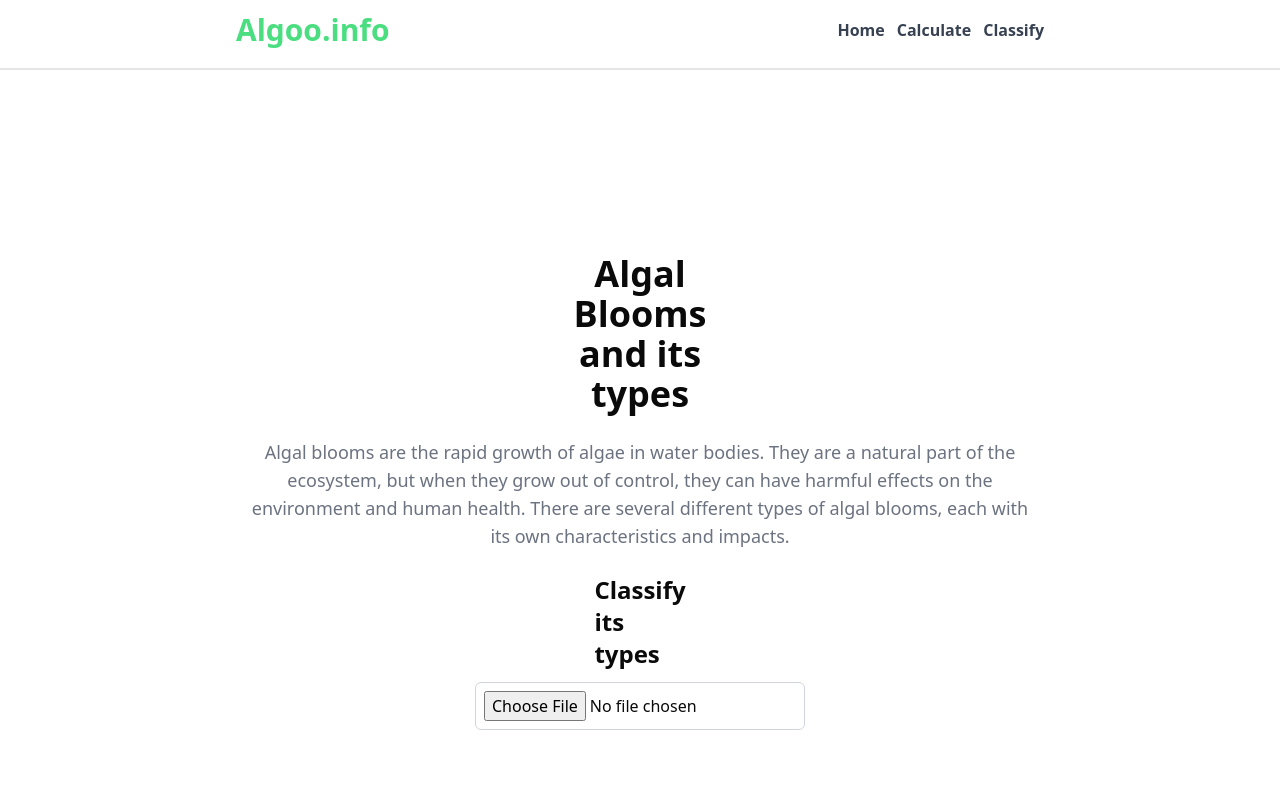
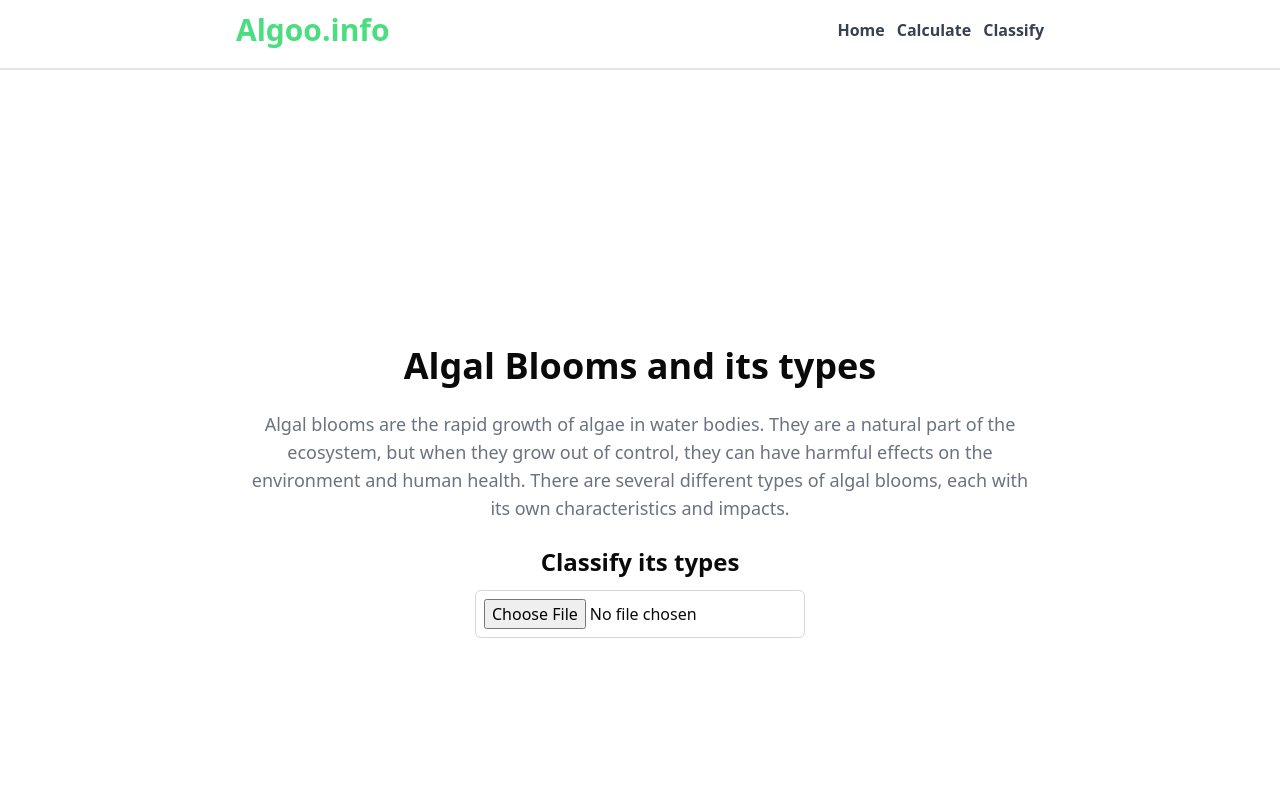
Before and after one commit to santoshyadav-29/El--Capital, a React (Vite) app: page /classify in a window 1280 px wide. Shown: the top 800 px of the page. Built offline with nearby package versions, Linux system fonts and the light colour scheme.

Commit message:
minor width fix

```diff
--- a/src/app/classify.tsx
+++ b/src/app/classify.tsx
@@ -45,7 +45,7 @@ const Classify = () => {
   };
 
   return (
-    <div className="mx-auto w-[0%] flex flex-col items-center justify-center min-h-screen ">
+    <div className="mx-auto w-[90%] flex flex-col items-center justify-center min-h-screen ">
       <h1 className="text-4xl text-center font-bold p-3 mt-8 ">
         Algal Blooms and its types
       </h1>
```
